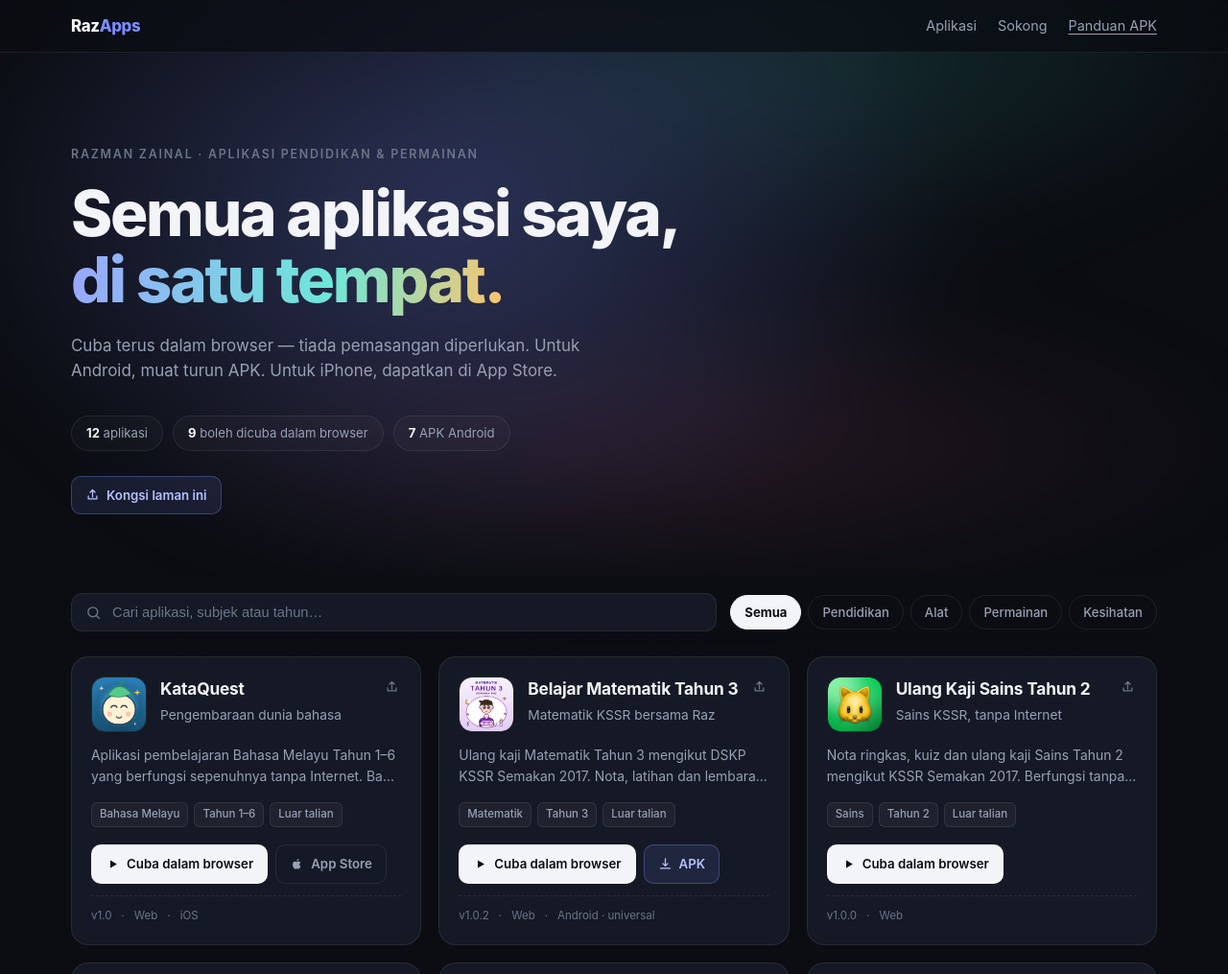
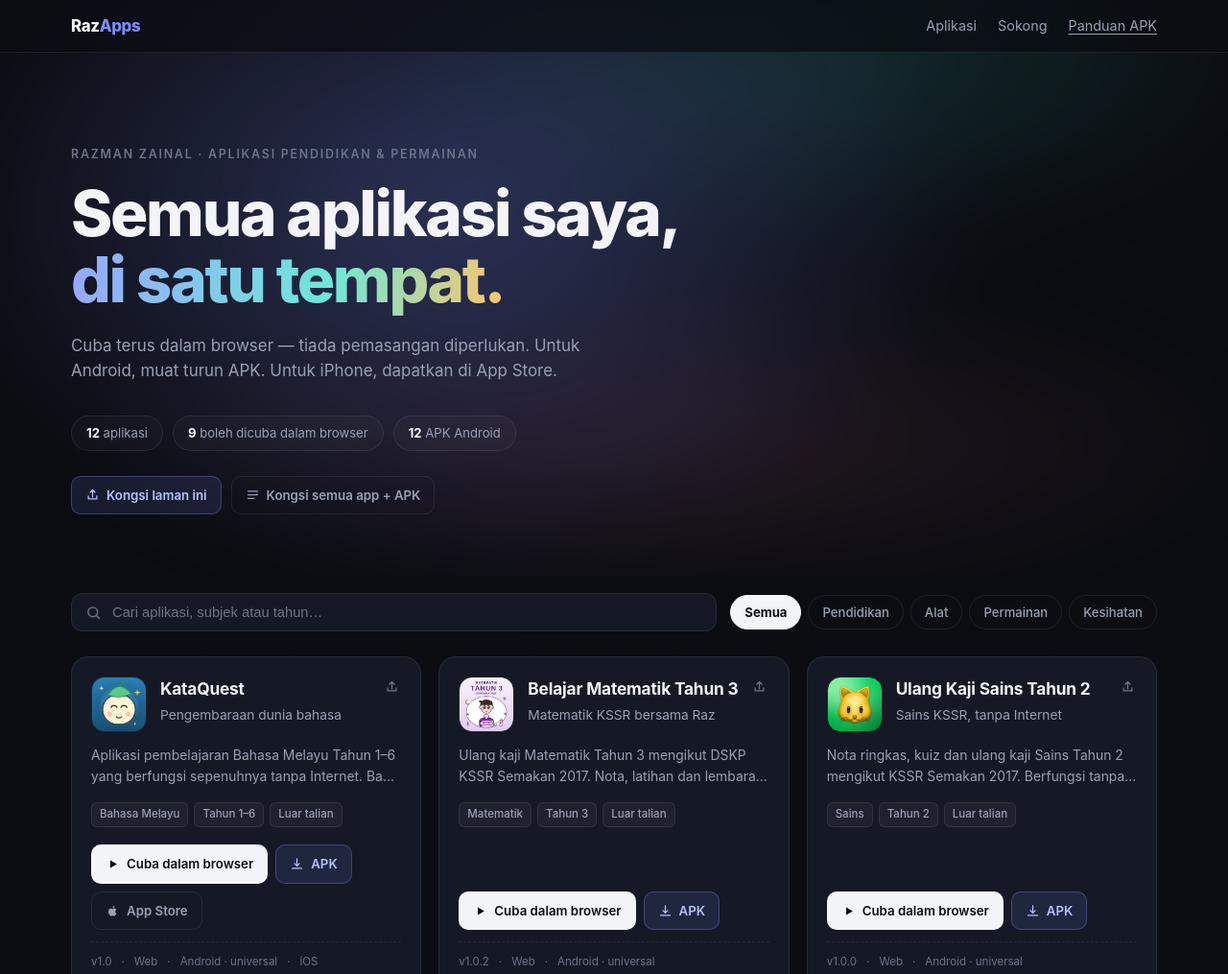
Before and after one commit to razmanzainal-source/raz-apps, a plain HTML site: page index.html in a window 1280 px wide. Shown: the top 1015 px of the page at 96% size. Drawn offline with Linux system fonts and the light colour scheme.

Commit message:
APK untuk semua app + butang kongsi senarai penuh

```diff
--- a/assets/app.js
+++ b/assets/app.js
@@ -163,6 +163,34 @@ function shareSite() {
   openShare({
     title: 'Raz Apps',
     text: siteMessage(),
+    url: `${location.origin}${location.pathname}`
+  });
+}
+
+function allAppsMessage() {
+  const lines = [
+    '📱 *RAZ APPS* — semua aplikasi dalam satu tempat',
+    '',
+    'Aplikasi pendidikan & permainan. Percuma, berfungsi luar talian.',
+    ''
+  ];
+
+  APP_LIST.forEach((app, i) => {
+    lines.push(`${i + 1}. *${app.name}* — ${app.tagline}`);
+    if (app.apk) lines.push(`   🤖 APK: ${releaseUrl(app.apk.file)}`);
+    if (app.ios) lines.push(`   🍎 iPhone: ${app.ios}`);
+    if (app.web) lines.push(`   🌐 Web: ${location.origin}/apps/${app.slug}/`);
+    lines.push('');
+  });
+
+  lines.push('📌 Semua app: ' + `${location.origin}${location.pathname}`);
+  return lines.join('\n');
+}
+
+function shareAll() {
+  openShare({
+    title: 'Raz Apps — semua aplikasi',
+    text: allAppsMessage(),
     url: `${location.origin}${location.pathname}`
   });
 }
@@ -338,6 +366,9 @@ async function init() {
   const siteBtn = $('#share-site');
   if (siteBtn) siteBtn.addEventListener('click', shareSite);
 
+  const allBtn = $('#share-all');
+  if (allBtn) allBtn.addEventListener('click', shareAll);
+
   window.addEventListener('hashchange', openFromHash);
 
   renderStats();
--- a/data/apps.json
+++ b/data/apps.json
@@ -24,7 +24,11 @@
       ],
       "version": "1.0",
       "web": "apps/kataquest/",
-      "apk": null,
+      "apk": {
+        "file": "kataquest-1.0.0.apk",
+        "size": "53 MB",
+        "label": "universal"
+      },
       "ios": "https://apps.apple.com/my/app/id6832860663",
       "featured": true
     },
@@ -72,7 +76,11 @@
       ],
       "version": "1.0.0",
       "web": "apps/sains-tahun2/",
-      "apk": null,
+      "apk": {
+        "file": "sains-tahun2-1.0.0.apk",
+        "size": "64 MB",
+        "label": "universal"
+      },
       "ios": null,
       "featured": false
     },
@@ -94,7 +102,11 @@
       ],
       "version": "1.0.0",
       "web": "apps/sains-tahun5/",
-      "apk": null,
+      "apk": {
+        "file": "sains-tahun5-1.0.0.apk",
+        "size": "87 MB",
+        "label": "universal"
+      },
       "ios": null,
       "featured": false
     },
@@ -117,7 +129,11 @@
       ],
       "version": "1.0.0",
       "web": "apps/sejarah-tahun5/",
-      "apk": null,
+      "apk": {
+        "file": "sejarah-tahun5-1.0.0.apk",
+        "size": "104 MB",
+        "label": "universal"
+      },
       "ios": null,
       "featured": false
     },
@@ -276,7 +292,11 @@
       ],
       "version": "1.0.0",
       "web": "apps/volt-arena/",
-      "apk": null,
+      "apk": {
+        "file": "volt-arena-1.0.0.apk",
+        "size": "49 MB",
+        "label": "universal"
+      },
       "ios": null,
       "featured": false
     },
--- a/index.html
+++ b/index.html
@@ -49,6 +49,10 @@
       <button type="button" class="btn btn-secondary" id="share-site">
         <svg viewBox="0 0 24 24" aria-hidden="true"><path d="M12 16V4m0 0L8 8m4-4 4 4M5 14v5h14v-5"/></svg>
         Kongsi laman ini
+      </button>
+      <button type="button" class="btn btn-ghost" id="share-all">
+        <svg viewBox="0 0 24 24" aria-hidden="true"><path d="M4 6h16M4 12h16M4 18h10"/></svg>
+        Kongsi semua app + APK
       </button>
     </div>
   </section>
```
